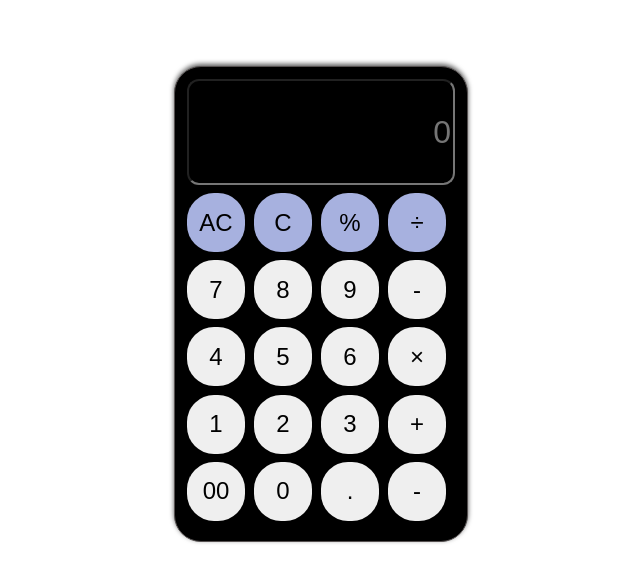
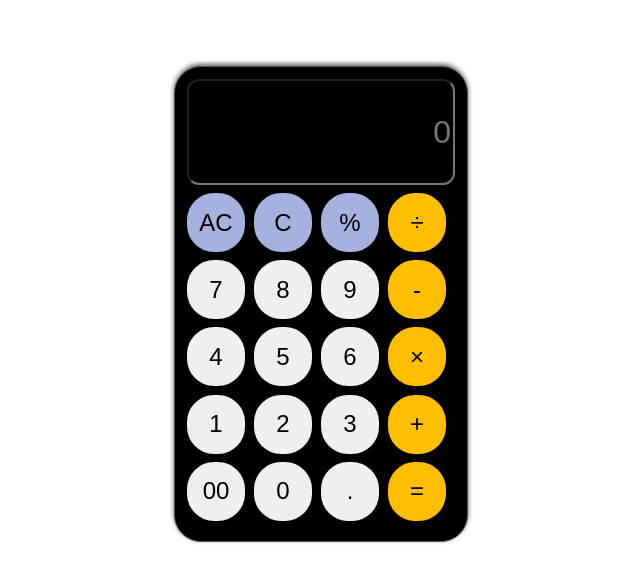
Before and after one commit to BCarter04/apple_calculator, a plain HTML site: page index.html in a window 1280 px wide. Shown: the part 104-686 px from the top of the page, without its empty margins (319-959 px from the left). Drawn offline with Linux system fonts and the light colour scheme.

Commit message:
Adding Apple Calculator script

```diff
--- a/index.html
+++ b/index.html
@@ -14,23 +14,23 @@
             <button class="first" onclick="allclear()">AC</button>
             <button class="first" onclick="clear('')">C</button>
             <button class="first" onclick="show('%')">%</button>
-            <button class="first" onclick="show('/')">&divide;</button>
+            <button class="symbol" onclick="show('/')">&divide;</button>
             <button onclick="show('7')">7</button>
             <button onclick="show('8')">8</button>
             <button onclick="show('9')">9</button>
-            <button onclick="show('-')">-</button>
+            <button class="symbol" onclick="show('-')">-</button>
             <button onclick="show('4')">4</button>
             <button onclick="show('5')">5</button>
             <button onclick="show('6')">6</button>
-            <button onclick="show('*')">&times;</button>
+            <button class="symbol" onclick="show('*')">&times;</button>
             <button onclick="show('1')">1</button>
             <button onclick="show('2')">2</button>
             <button onclick="show('3')">3</button>
-            <button onclick="show('+')">+</button>
+            <button class="symbol" onclick="show('+')">+</button>
             <button onclick="show('00')">00</button>
             <button onclick="show('0')">0</button>
             <button onclick="show('.')">.</button>
-            <button onclick="show('-')">-</button>
+            <button class="symbol" onclick="calc()">=</button>
         </div>
 
     </div>
--- a/style.css
+++ b/style.css
@@ -31,8 +31,14 @@ button{
     border: none;
     height: 59px;
     width: 58px;
-    font-size: x-large
+    font-size: x-large;
 }
 .first{
     background: rgb(167, 177, 223);
 }
+.symbol{
+    background: rgb(255, 191, 0);
+}
+button:active{
+    background: rgb(144, 144, 199);
+}
```
Also changed, not shown: script.js (+10 -0 lines).
